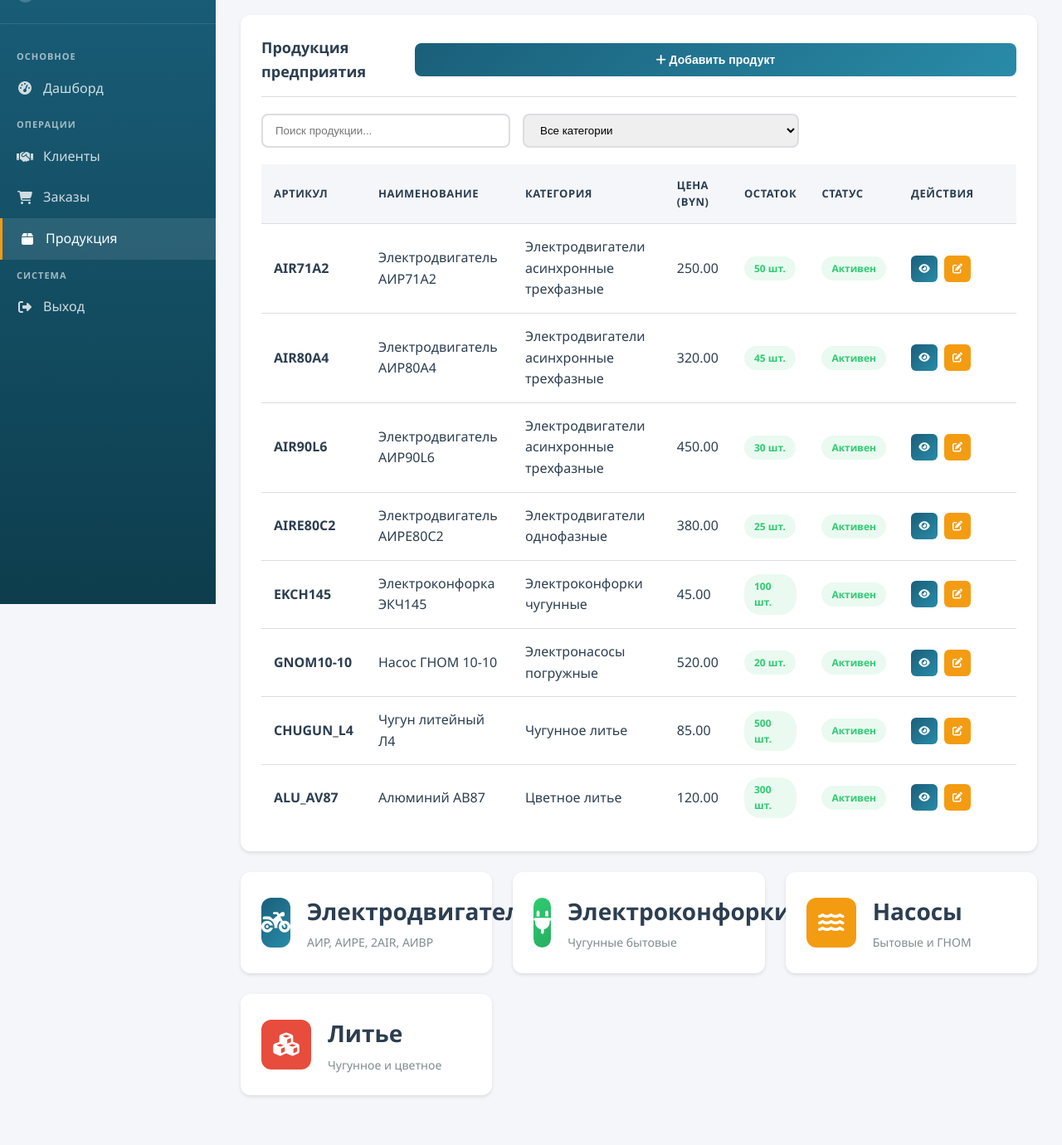
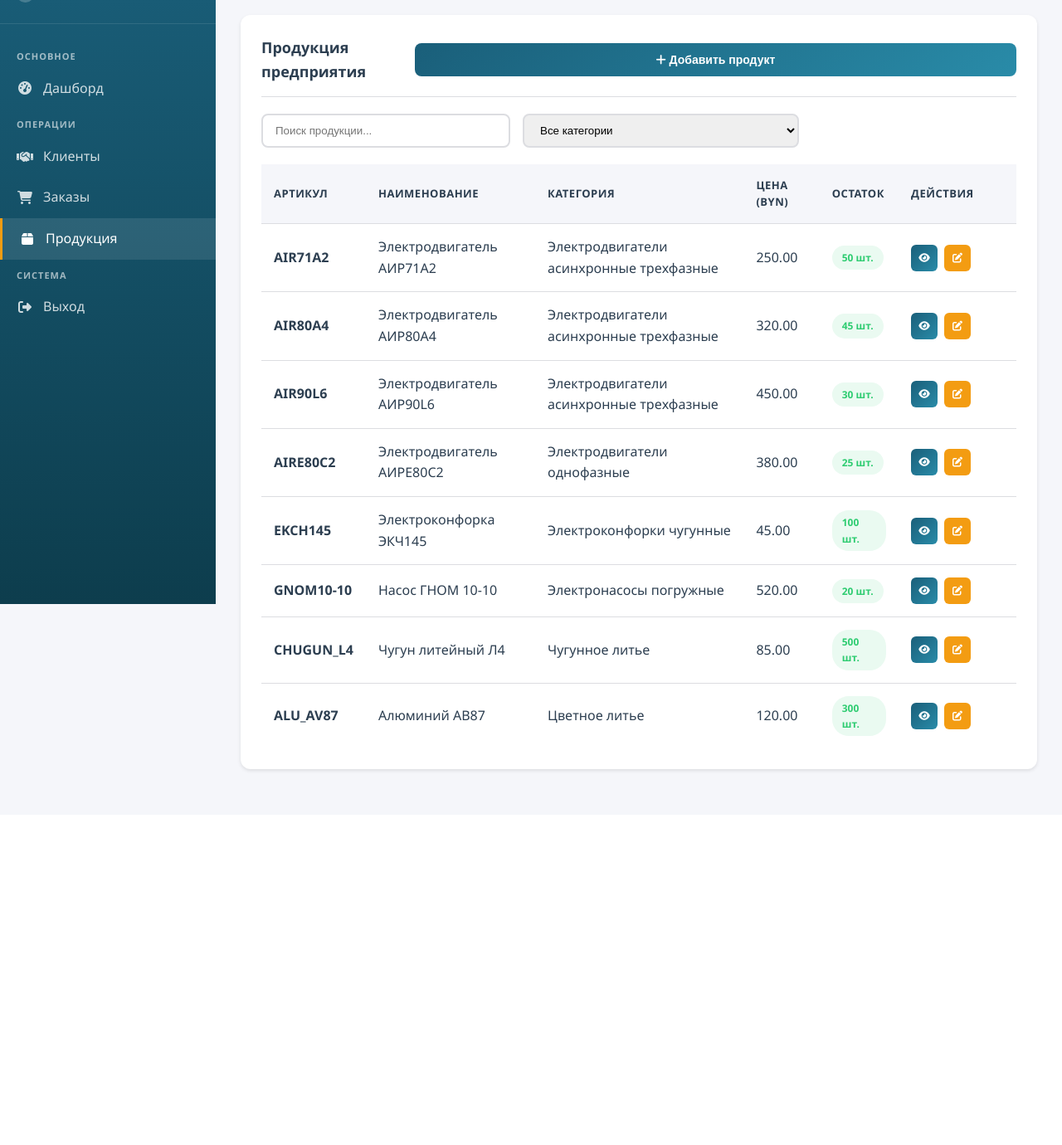
Before and after one commit to Pufik1/PolesEM, a PHP site: page /polesie_system/modules/products/index.php in a window 1280 px wide. Shown: the part 72-1452 px from the top of the page at 83% size. After the commit the page ends 1004 px from the top, so only its background shows below. Run offline with PHP 8.4, Linux system fonts and the light colour scheme; a user stored in the database is signed in; data comes from the database, SQL or seed files in the repository.

Commit message:
update branch

```diff
--- a/polesie_system/modules/products/index.php
+++ b/polesie_system/modules/products/index.php
@@ -56,7 +56,6 @@ if ($_SERVER['REQUEST_METHOD'] === 'POST') {
             $base_price = (float)$_POST['base_price'];
             $stock_quantity = (int)($_POST['stock_quantity'] ?? 0);
             $min_stock_level = (int)($_POST['min_stock_level'] ?? 10);
-            $is_active = isset($_POST['is_active']) ? 1 : 0;
 
             $stmt = $pdo->prepare("UPDATE products SET
                                    product_code = :product_code,
@@ -65,8 +64,7 @@ if ($_SERVER['REQUEST_METHOD'] === 'POST') {
                                    description = :description,
                                    base_price = :base_price,
                                    stock_quantity = :stock_quantity,
-                                   min_stock_level = :min_stock_level,
-                                   is_active = :is_active
+                                   min_stock_level = :min_stock_level
                                    WHERE id = :id");
             $stmt->execute([
                 ':product_code' => $product_code,
@@ -76,7 +74,6 @@ if ($_SERVER['REQUEST_METHOD'] === 'POST') {
                 ':base_price' => $base_price,
                 ':stock_quantity' => $stock_quantity,
                 ':min_stock_level' => $min_stock_level,
-                ':is_active' => $is_active,
                 ':id' => $product_id
             ]);
 
@@ -86,7 +83,7 @@ if ($_SERVER['REQUEST_METHOD'] === 'POST') {
         } elseif ($action === 'delete') {
             $product_id = (int)$_POST['product_id'];
 
-            $stmt = $pdo->prepare("UPDATE products SET is_active = 0 WHERE id = :id");
+            $stmt = $pdo->prepare("DELETE FROM products WHERE id = :id");
             $stmt->execute([':id' => $product_id]);
 
             logActivity($pdo, $_SESSION['user_id'], 'delete_product', 'products', $product_id);
@@ -235,11 +232,12 @@ try {
                     <div style="margin-bottom: 20px; display: flex; gap: 15px;">
                         <input
                             type="text"
+                            id="productSearch"
                             placeholder="Поиск продукции..."
-                            data-table-search="productsTable"
+                            onkeyup="filterProducts()"
                             style="padding: 10px 15px; border: 2px solid var(--border-color); border-radius: 8px; width: 300px;"
                         >
-                        <select style="padding: 10px 15px; border: 2px solid var(--border-color); border-radius: 8px;">
+                        <select id="categoryFilter" onchange="filterProducts()" style="padding: 10px 15px; border: 2px solid var(--border-color); border-radius: 8px;">
                             <option value="">Все категории</option>
                             <?php foreach ($categories as $cat): ?>
                                 <option value="<?php echo $cat['id']; ?>"><?php echo htmlspecialchars($cat['category_name']); ?></option>
@@ -256,18 +254,17 @@ try {
                                     <th>Категория</th>
                                     <th>Цена (BYN)</th>
                                     <th>Остаток</th>
-                                    <th>Статус</th>
                                     <th>Действия</th>
                                 </tr>
                             </thead>
                             <tbody>
                                 <?php if (empty($products)): ?>
                                     <tr>
-                                        <td colspan="7" class="text-center">Продукция не найдена</td>
+                                        <td colspan="6" class="text-center">Продукция не найдена</td>
                                     </tr>
                                 <?php else: ?>
                                     <?php foreach ($products as $product): ?>
-                                        <tr>
+                                        <tr data-category="<?php echo $product['category_id'] ?? ''; ?>">
                                             <td><strong><?php echo htmlspecialchars($product['product_code']); ?></strong></td>
                                             <td><?php echo htmlspecialchars($product['product_name']); ?></td>
                                             <td><?php echo htmlspecialchars($product['category_name'] ?? 'Не указана'); ?></td>
@@ -277,13 +274,6 @@ try {
                                                     <span class="badge badge-danger"><?php echo $product['stock_quantity']; ?> шт.</span>
                                                 <?php else: ?>
                                                     <span class="badge badge-success"><?php echo $product['stock_quantity']; ?> шт.</span>
-                                                <?php endif; ?>
-                                            </td>
-                                            <td>
-                                                <?php if ($product['is_active']): ?>
-                                                    <span class="badge badge-success">Активен</span>
-                                                <?php else: ?>
-                                                    <span class="badge badge-danger">Неактивен</span>
                                                 <?php endif; ?>
                                             </td>
                                             <td>
@@ -304,49 +294,6 @@ try {
                                 <?php endif; ?>
                             </tbody>
                         </table>
-                    </div>
-                </div>
-
-                <!-- Product Categories Info -->
-                <div class="stats-grid mt-20">
-                    <div class="stat-card">
-                        <div class="stat-icon primary">
-                            <i class="fas fa-motorcycle"></i>
-                        </div>
-                        <div class="stat-info">
-                            <h3>Электродвигатели</h3>
-                            <p>АИР, АИРЕ, 2AIR, АИВР</p>
-                        </div>
-                    </div>
-
-                    <div class="stat-card">
-                        <div class="stat-icon success">
-                            <i class="fas fa-plug"></i>
-                        </div>
-                        <div class="stat-info">
-                            <h3>Электроконфорки</h3>
-                            <p>Чугунные бытовые</p>
-                        </div>
-                    </div>
-
-                    <div class="stat-card">
-                        <div class="stat-icon warning">
-                            <i class="fas fa-water"></i>
-                        </div>
-                        <div class="stat-info">
-                            <h3>Насосы</h3>
-                            <p>Бытовые и ГНОМ</p>
-                        </div>
-                    </div>
-
-                    <div class="stat-card">
-                        <div class="stat-icon danger">
-                            <i class="fas fa-cubes"></i>
-                        </div>
-                        <div class="stat-info">
-                            <h3>Литье</h3>
-                            <p>Чугунное и цветное</p>
-                        </div>
                     </div>
                 </div>
             </div>
@@ -469,13 +416,6 @@ try {
                             <input type="number" id="edit_min_stock_level" name="min_stock_level" min="0">
                         </div>
                     </div>
-
-                    <div class="form-group">
-                        <label class="checkbox-label">
-                            <input type="checkbox" id="edit_is_active" name="is_active" checked>
-                            <span>Активен</span>
-                        </label>
-                    </div>
                 </div>
                 <div class="modal-footer">
                     <button type="button" class="btn btn-secondary" onclick="closeModal('editProductModal')">Отмена</button>
@@ -497,7 +437,7 @@ try {
                 <input type="hidden" name="product_id" id="delete_product_id">
                 <div class="modal-body">
                     <p>Вы уверены, что хотите удалить продукцию <strong id="delete_product_name"></strong>?</p>
-                    <p class="text-muted">Это действие деактивирует продукт в системе.</p>
+                    <p class="text-muted">Это действие безвозвратно удалит продукт из базы данных.</p>
                 </div>
                 <div class="modal-footer">
                     <button type="button" class="btn btn-secondary" onclick="closeModal('deleteProductModal')">Отмена</button>
@@ -546,10 +486,32 @@ try {
             document.getElementById('edit_base_price').value = '<?php echo $editProduct['base_price']; ?>';
             document.getElementById('edit_stock_quantity').value = '<?php echo $editProduct['stock_quantity']; ?>';
             document.getElementById('edit_min_stock_level').value = '<?php echo $editProduct['min_stock_level']; ?>';
-            document.getElementById('edit_is_active').checked = <?php echo $editProduct['is_active'] ? 'true' : 'false'; ?>;
             openModal('editProductModal');
         });
         <?php endif; ?>
+
+        // Filter products function
+        function filterProducts() {
+            const searchInput = document.getElementById('productSearch').value.toLowerCase();
+            const categoryFilter = document.getElementById('categoryFilter').value;
+            const table = document.getElementById('productsTable');
+            const rows = table.querySelectorAll('tbody tr[data-category]');
+
+            rows.forEach(row => {
+                const productCode = row.cells[0].textContent.toLowerCase();
+                const productName = row.cells[1].textContent.toLowerCase();
+                const category = row.dataset.category;
+
+                const matchesSearch = productCode.includes(searchInput) || productName.includes(searchInput);
+                const matchesCategory = categoryFilter === '' || category === categoryFilter;
+
+                if (matchesSearch && matchesCategory) {
+                    row.style.display = '';
+                } else {
+                    row.style.display = 'none';
+                }
+            });
+        }
     </script>
 </body>
 </html>
```
Also changed, not shown: 1 other file.
